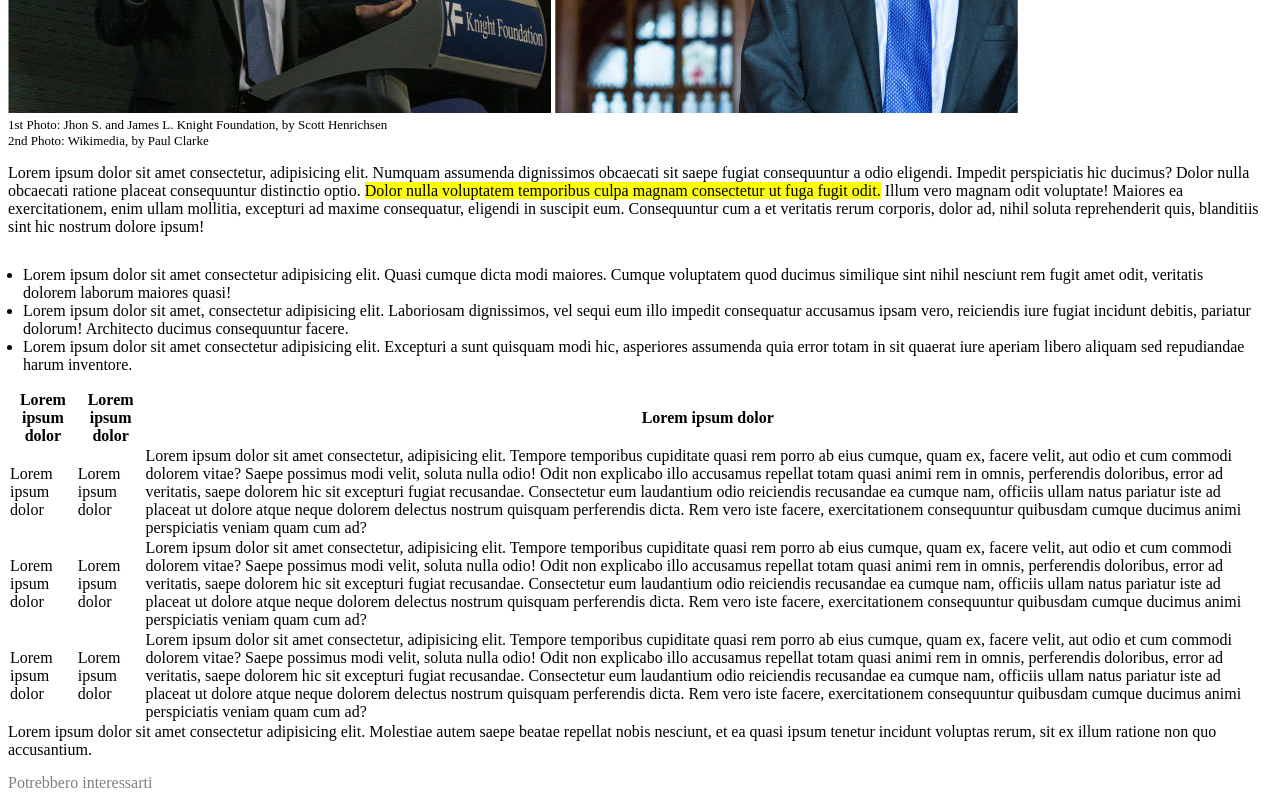
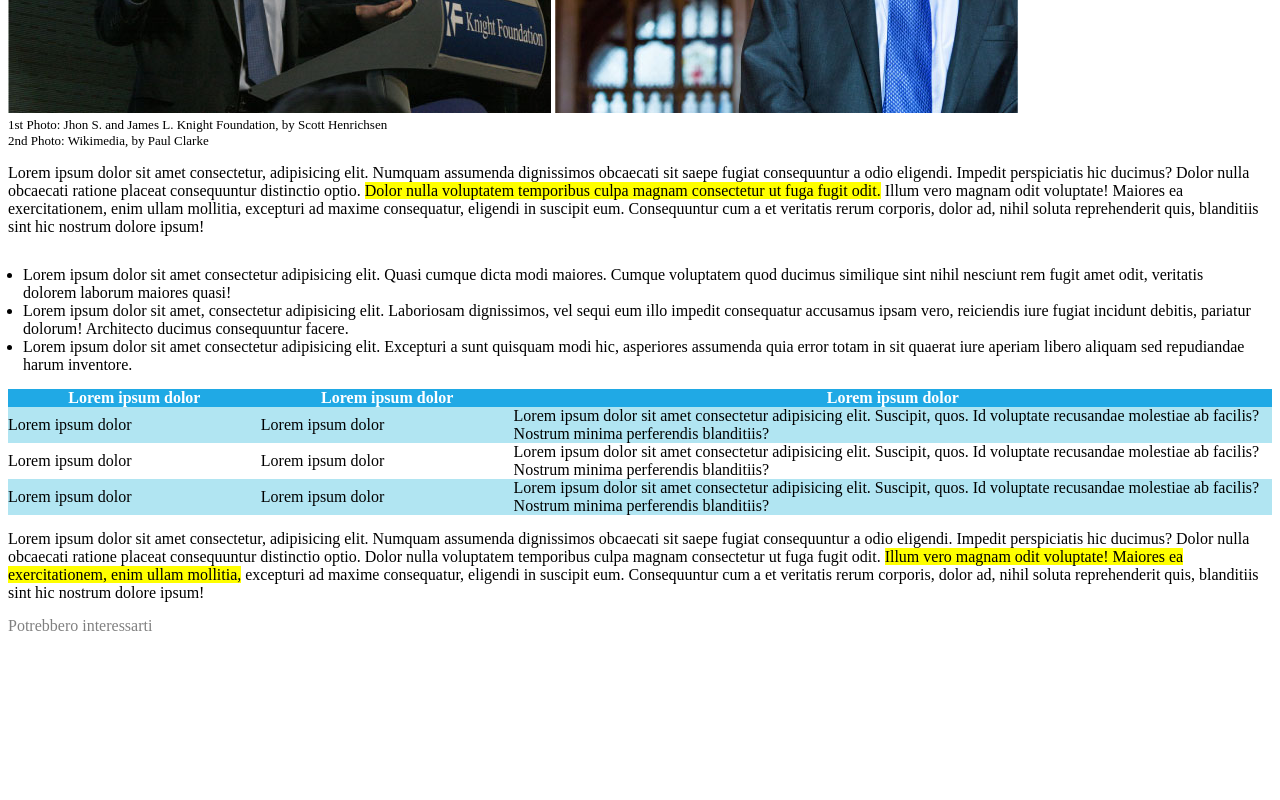
Before and after one commit to Dan848/html-css-booleaner, a plain HTML site: page index.html in a window 1280 px wide. Shown: the part 445-1245 px from the top of the page. After the commit the page ends 1088 px from the top, so only its background shows below. Drawn offline with Linux system fonts and the light colour scheme.

Commit message:
fixed table + both article

```diff
--- a/css/stylesheet.css
+++ b/css/stylesheet.css
@@ -22,7 +22,6 @@
 
 figure{
     margin-top: 15px;
-    margin-bottom: 15px;
 }
 
 .gray-text {
@@ -38,6 +37,7 @@ figure{
 }
 
 article {
+    margin-top: 15px;
     margin-bottom: 15px;
 }
 
@@ -48,3 +48,20 @@ article {
 ul {
     padding: 15px;
 }
+
+thead {
+    color: white;
+    background-color: #20a9e5;
+}
+
+.colored-line {
+    background-color: #b1e5f2;
+}
+
+.small-column {
+    width: 20%;
+}
+
+.large-column {
+    width: 60%;
+}
--- a/index.html
+++ b/index.html
@@ -51,37 +51,39 @@
                     <li>Lorem ipsum dolor sit amet consectetur adipisicing elit. Excepturi a sunt quisquam modi hic, asperiores assumenda quia error totam in sit quaerat iure aperiam libero aliquam sed repudiandae harum inventore.</li>
                 </ul>
 
-                <table>
+                <table cellspacing="0">
                     <thead>
                         <tr>
-                            <th>Lorem ipsum dolor</th>
-                            <th>Lorem ipsum dolor</th>
-                            <th>Lorem ipsum dolor</th>
+                            <th class="small-column">Lorem ipsum dolor</th>
+                            <th class="small-column">Lorem ipsum dolor</th>
+                            <th class="large-column">Lorem ipsum dolor</th>
                         </tr>
                     </thead>
                     <tbody>
-                        <tr>
+                        <tr class="colored-line">
                             <td>Lorem ipsum dolor</td>
                             <td>Lorem ipsum dolor</td>
-                            <td>Lorem ipsum dolor sit amet consectetur, adipisicing elit. Tempore temporibus cupiditate quasi rem porro ab eius cumque, quam ex, facere velit, aut odio et cum commodi dolorem vitae? Saepe possimus modi velit, soluta nulla odio! Odit non explicabo illo accusamus repellat totam quasi animi rem in omnis, perferendis doloribus, error ad veritatis, saepe dolorem hic sit excepturi fugiat recusandae. Consectetur eum laudantium odio reiciendis recusandae ea cumque nam, officiis ullam natus pariatur iste ad placeat ut dolore atque neque dolorem delectus nostrum quisquam perferendis dicta. Rem vero iste facere, exercitationem consequuntur quibusdam cumque ducimus animi perspiciatis veniam quam cum ad?</td>
+                            <td>Lorem ipsum dolor sit amet consectetur adipisicing elit. Suscipit, quos. Id voluptate recusandae molestiae ab facilis? Nostrum minima perferendis blanditiis?</td>
                         </tr>
                         <tr>
                             <td>Lorem ipsum dolor</td>
                             <td>Lorem ipsum dolor</td>
-                            <td>Lorem ipsum dolor sit amet consectetur, adipisicing elit. Tempore temporibus cupiditate quasi rem porro ab eius cumque, quam ex, facere velit, aut odio et cum commodi dolorem vitae? Saepe possimus modi velit, soluta nulla odio! Odit non explicabo illo accusamus repellat totam quasi animi rem in omnis, perferendis doloribus, error ad veritatis, saepe dolorem hic sit excepturi fugiat recusandae. Consectetur eum laudantium odio reiciendis recusandae ea cumque nam, officiis ullam natus pariatur iste ad placeat ut dolore atque neque dolorem delectus nostrum quisquam perferendis dicta. Rem vero iste facere, exercitationem consequuntur quibusdam cumque ducimus animi perspiciatis veniam quam cum ad?</td>
-                        </tr>
-                        <tr>
+                            <td>Lorem ipsum dolor sit amet consectetur adipisicing elit. Suscipit, quos. Id voluptate recusandae molestiae ab facilis? Nostrum minima perferendis blanditiis?</td>                        </tr>
+                        <tr class="colored-line">
                             <td>Lorem ipsum dolor</td>
                             <td>Lorem ipsum dolor</td>
-                            <td>Lorem ipsum dolor sit amet consectetur, adipisicing elit. Tempore temporibus cupiditate quasi rem porro ab eius cumque, quam ex, facere velit, aut odio et cum commodi dolorem vitae? Saepe possimus modi velit, soluta nulla odio! Odit non explicabo illo accusamus repellat totam quasi animi rem in omnis, perferendis doloribus, error ad veritatis, saepe dolorem hic sit excepturi fugiat recusandae. Consectetur eum laudantium odio reiciendis recusandae ea cumque nam, officiis ullam natus pariatur iste ad placeat ut dolore atque neque dolorem delectus nostrum quisquam perferendis dicta. Rem vero iste facere, exercitationem consequuntur quibusdam cumque ducimus animi perspiciatis veniam quam cum ad?</td>
-                        </tr>
+                            <td>Lorem ipsum dolor sit amet consectetur adipisicing elit. Suscipit, quos. Id voluptate recusandae molestiae ab facilis? Nostrum minima perferendis blanditiis?</td>                        </tr>
                     </tbody>
                 </table>
-            <article>
-            <p>
-            Lorem ipsum dolor sit amet consectetur adipisicing elit. Molestiae autem saepe beatae repellat nobis nesciunt, et ea quasi ipsum tenetur incidunt voluptas rerum, sit ex illum ratione non quo accusantium.
-            </p>
-            </article>
+
+                <article>
+                    <p>Lorem ipsum dolor sit amet consectetur, adipisicing elit.
+                        Numquam assumenda dignissimos obcaecati sit saepe fugiat consequuntur a odio eligendi.
+                        Impedit perspiciatis hic ducimus? Dolor nulla obcaecati ratione placeat consequuntur distinctio optio.
+                        Dolor nulla voluptatem temporibus culpa magnam consectetur ut fuga fugit odit.
+                        <span class="highlighted-text">Illum vero magnam odit voluptate! Maiores ea exercitationem, enim ullam mollitia,</span> excepturi ad maxime consequatur, eligendi in suscipit eum.
+                        Consequuntur cum a et veritatis rerum corporis, dolor ad, nihil soluta reprehenderit quis, blanditiis sint hic nostrum dolore ipsum!</p>
+                </article>
     </main>
         <!-- /Main -->
 
```
